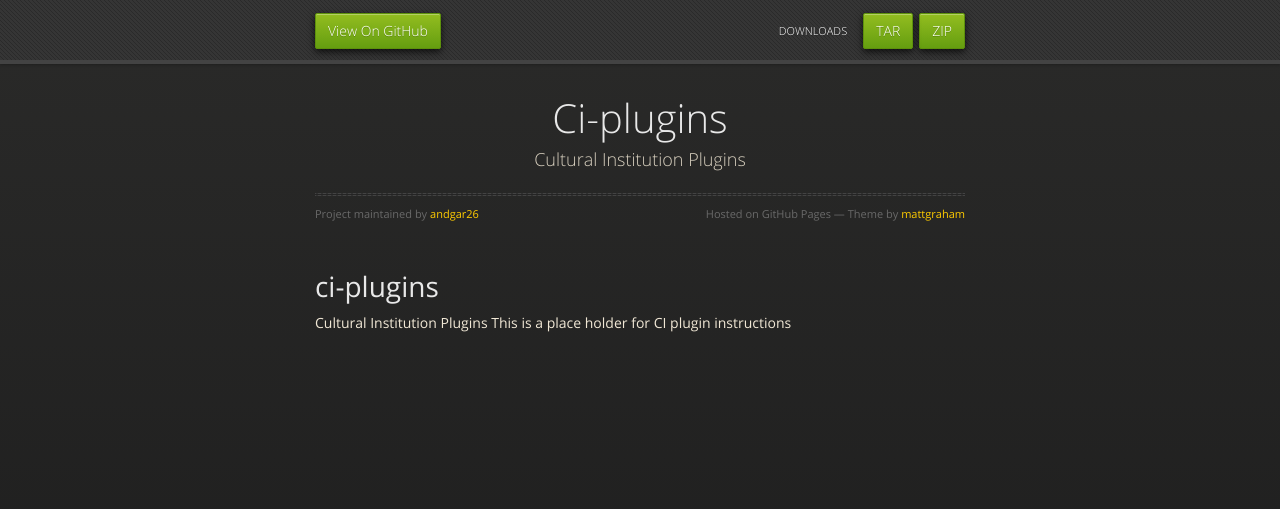
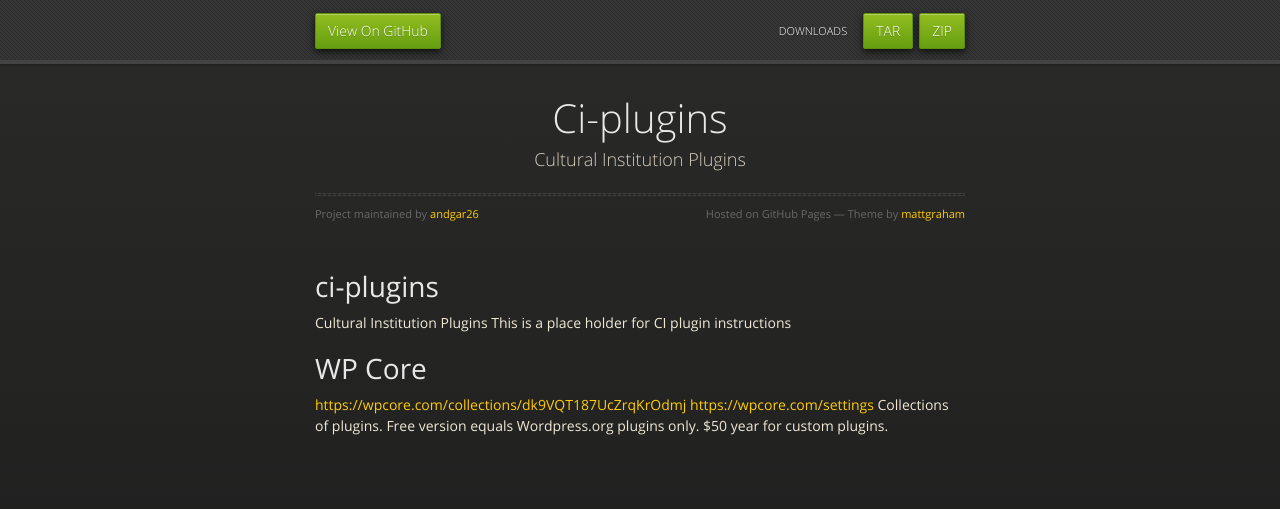
Before and after one commit to andgar26/ci-plugins, a plain HTML site: page index.html in a window 1280 px wide. Drawn offline with nearby package versions, Linux system fonts and the light colour scheme.

Commit message:
Create gh-pages branch via GitHub

```diff
--- a/index.html
+++ b/index.html
@@ -43,6 +43,13 @@
 
 <p>Cultural Institution Plugins
 This is a place holder for CI plugin instructions</p>
+
+<h1>
+<a id="wp-core" class="anchor" href="#wp-core" aria-hidden="true"><span class="octicon octicon-link"></span></a>WP Core</h1>
+
+<p><a href="https://wpcore.com/collections/dk9VQT187UcZrqKrOdmj">https://wpcore.com/collections/dk9VQT187UcZrqKrOdmj</a>
+<a href="https://wpcore.com/settings">https://wpcore.com/settings</a>
+Collections of plugins. Free version equals Wordpress.org plugins only. $50 year for custom plugins. </p>
       </section>
 
     </div>
--- a/params.json
+++ b/params.json
@@ -1 +1 @@
-{"name":"Ci-plugins","tagline":"Cultural Institution Plugins","body":"# ci-plugins\r\nCultural Institution Plugins\r\nThis is a place holder for CI plugin instructions\r\n","google":"","note":"Don't delete this file! It's used internally to help with page regeneration."}
+{"name":"Ci-plugins","tagline":"Cultural Institution Plugins","body":"# ci-plugins\r\nCultural Institution Plugins\r\nThis is a place holder for CI plugin instructions\r\n\r\n# WP Core \r\nhttps://wpcore.com/collections/dk9VQT187UcZrqKrOdmj\r\nhttps://wpcore.com/settings\r\nCollections of plugins. Free version equals Wordpress.org plugins only. $50 year for custom plugins. ","google":"","note":"Don't delete this file! It's used internally to help with page regeneration."}
```
